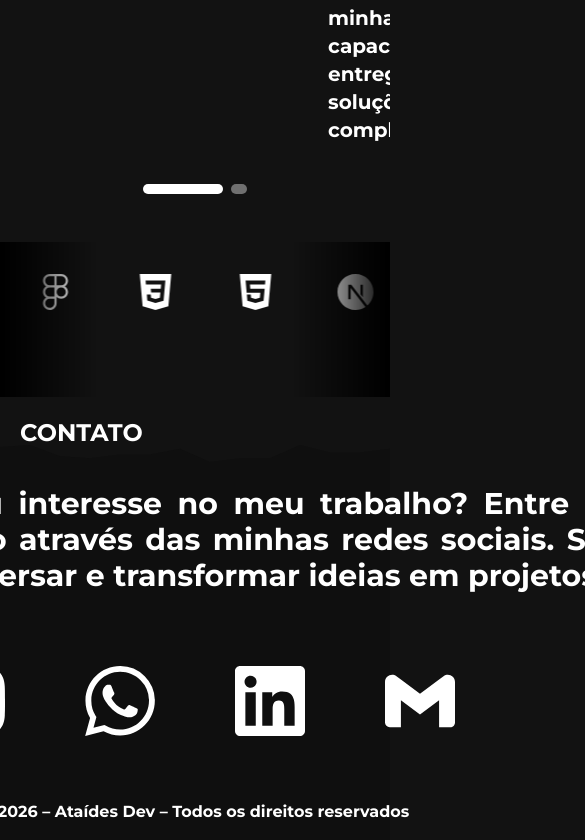
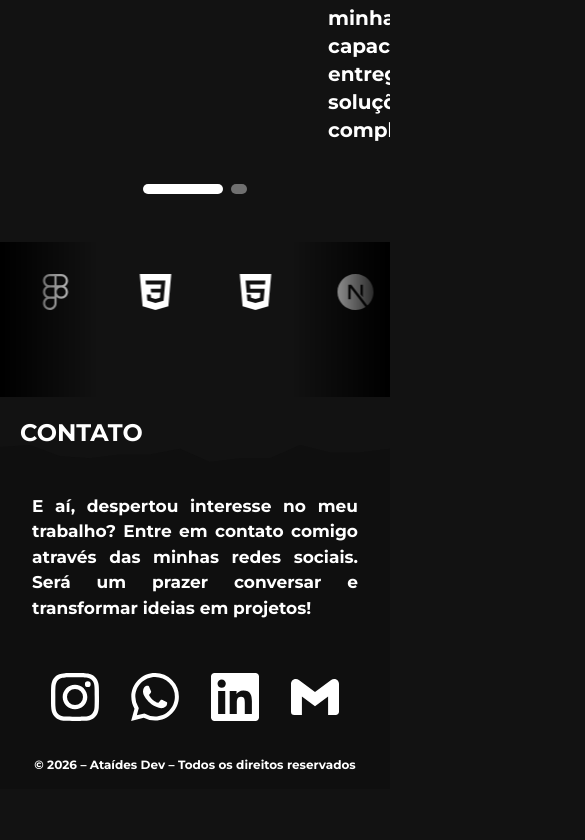
Before and after one commit to LeonardoAtaides/MyPortifolio, a Next.js app in the folder my-portifolio/: page / in a window 390 px wide. Shown: the part 2576-3416 px from the top of the page, 585 px wide, since content can reach past the window. After the commit the page ends 3365 px from the top, so only its background shows below. Built offline with nearby package versions, Linux system fonts and the light colour scheme.

Commit message:
Update contact.tsx

```diff
--- a/my-portifolio/app/components/contact.tsx
+++ b/my-portifolio/app/components/contact.tsx
@@ -1,40 +1,39 @@
 "use client"
-import{
+
+import {
   SiInstagram,
   SiWhatsapp,
   SiLinkedin,
   SiGmail,
-} from "react-icons/si";
+} from "react-icons/si"
 import { useTheme } from "next-themes"
 import { useEffect, useState } from "react"
 import { useLanguage } from "@/app/context/language"
 import { translations } from "@/lib/translations"
+
 const socialLinks = [
   {
-        icon:  SiInstagram,
-        href: "https://www.instagram.com/_.ataides._/"
+    icon: SiInstagram,
+    href: "https://www.instagram.com/_.ataides._/",
   },
   {
-    icon:  SiWhatsapp,
-    href: "https://wa.me/5561998449959"
+    icon: SiWhatsapp,
+    href: "https://wa.me/5561998449959",
   },
-
   {
-    icon:  SiLinkedin,
-    href: "https://www.linkedin.com/in/leonardo-ataides-a87a04273/"
+    icon: SiLinkedin,
+    href: "https://www.linkedin.com/in/leonardo-ataides-a87a04273/",
   },
-
   {
-    icon:  SiGmail,
-    href: "mailto:leonardoataidesjesus@gmail.com"
-    }
+    icon: SiGmail,
+    href: "mailto:leonardoataidesjesus@gmail.com",
+  },
 ]
-
 
 export default function Contact() {
   const { theme } = useTheme()
   const [mounted, setMounted] = useState(false)
-  const { language} = useLanguage()
+  const { language } = useLanguage()
   const t = translations[language]
 
   useEffect(() => {
@@ -45,25 +44,41 @@ export default function Contact() {
 
   return (
     <footer className="relative z-20 mt-12">
-     <img src={ theme === "dark" ? "/assets/CometaSuperior.svg" : "/assets/CometaSuperiorVerde.svg"} className="w-full" />
+      {/* Cometa */}
+      <img
+        src={
+          theme === "dark"
+            ? "/assets/CometaSuperior.svg"
+            : "/assets/CometaSuperiorVerde.svg"
+        }
+        className="w-full"
+        alt="Cometa"
+      />
 
+      {/* Barra verde apenas no light */}
       {theme === "light" && (
         <img
           src="/assets/BarraVerde.svg"
-        className="w-full absolute "
+          className="w-full absolute"
           alt="Barra verde"
         />
       )}
 
-      {/* CONTAINER SCROLL */}
-      <div className="flex justify-center " style={{
+      {/* CONTAINER */}
+      <div
+        className="flex justify-center"
+        style={{
           backgroundColor: theme === "dark" ? "#0F0F0F" : "var(--earth)",
-      }}>
-        <div className="flex flex-col justify-center text-centet">
-        <h2 className="text-3xl w-220 text-justify m-6">{t.contact.description}
+        }}
+      >
+        <div className="w-full flex flex-col items-center text-center">
+          {/* Texto */}
+          <h2 className="text-[17px] sm:text-3xl max-w-[90%] sm:max-w-[880px] text-justify m-8 sm:m-0">
+            {t.contact.description}
           </h2>
 
-        <div className="flex justify-center gap-20 my-12">
+          {/* Ícones */}
+          <div className="flex justify-center gap-8 sm:gap-20 my-5 sm:my-12">
             {socialLinks.map(({ icon: Icon, href }, index) => (
               <a
                 key={index}
@@ -71,19 +86,24 @@ export default function Contact() {
                 target="_blank"
                 rel="noopener noreferrer"
               >
-            <Icon size={70} className="transition duration-300 ease-out
-                        hover:scale-110 " />
+                <Icon
+                  className="
+                    w-12 h-12
+                    sm:w-[70px] sm:h-[70px]
+                    transition duration-300 ease-out
+                    hover:scale-110
+                  "
+                />
               </a>
             ))}
           </div>
 
-         <p className="text-center p-4">{t.contact.copyright}</p>
+          {/* Copyright */}
+          <p className="text-xs sm:text-base text-center p-4">
+            {t.contact.copyright}
+          </p>
         </div>
-
-
       </div>
-
-
     </footer>
   )
 }
```
Lines whose indentation alone changed are shown as unchanged.
